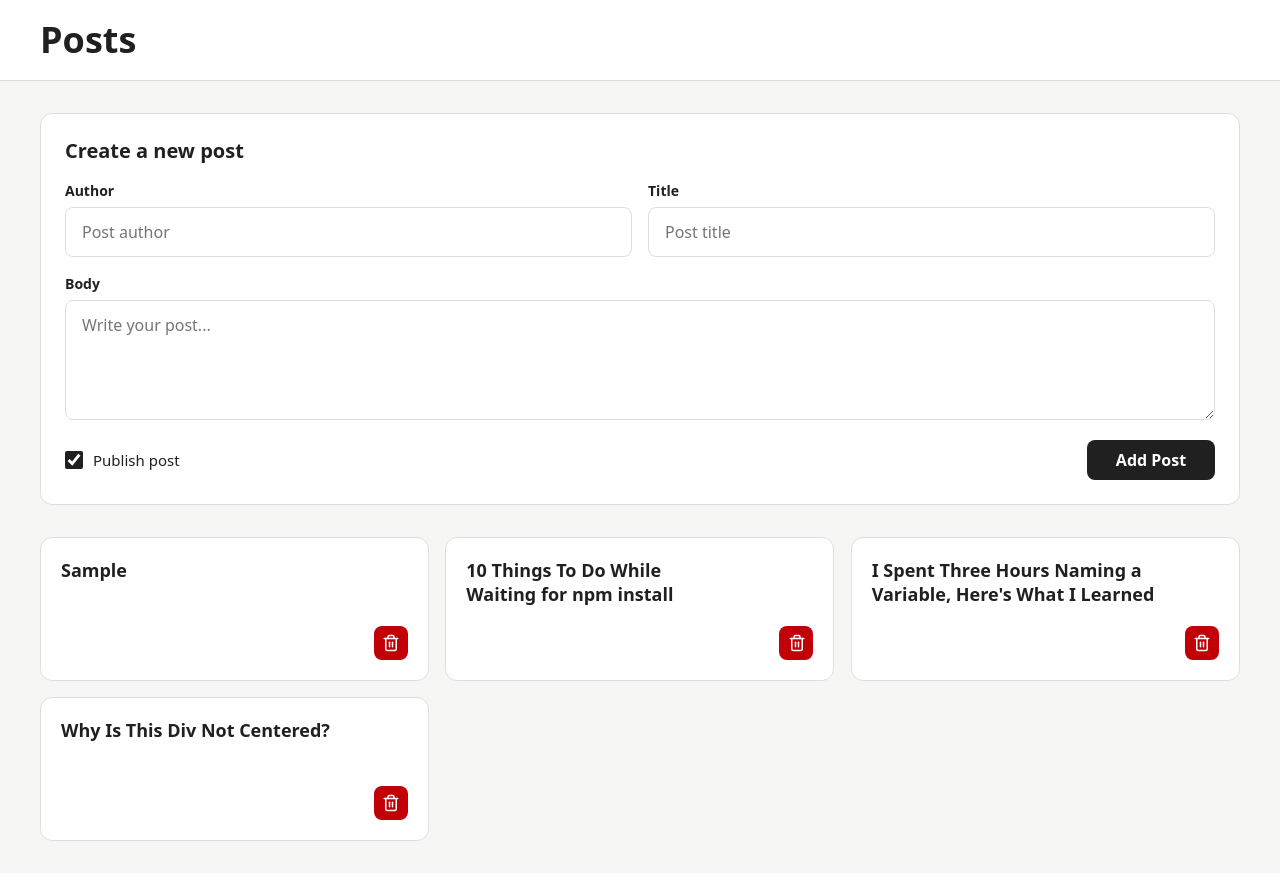
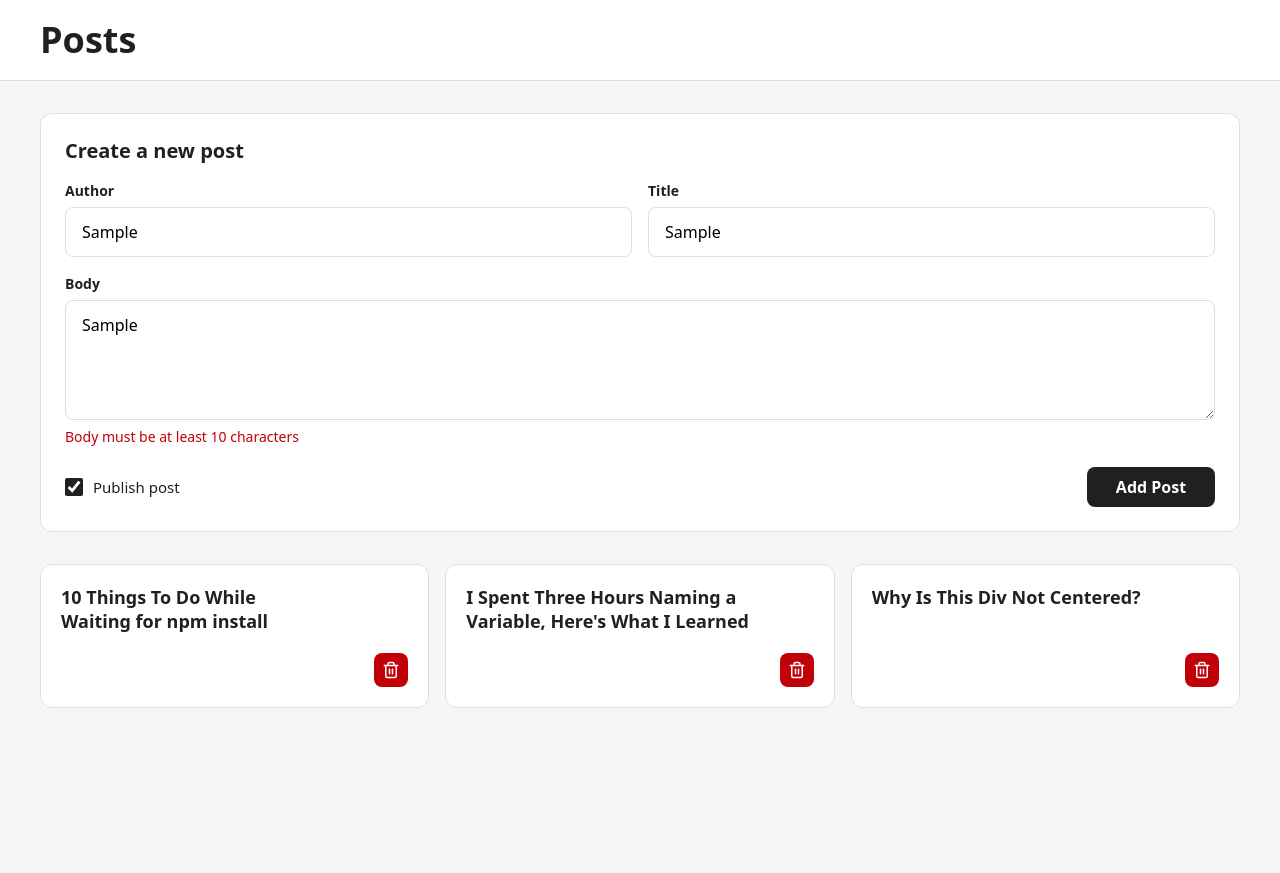
Before and after one commit to emanuelefavero/react-form, a React (Vite) app: page / in a window 1280 px wide. Both pictures are taken after typing "Sample", "Sample", "Sample" into the empty fields and a click on the button "Add Post". After the commit the page ends 800 px from the top, so only its background shows below. Built offline with nearby package versions, Linux system fonts and the light colour scheme.

Commit message:
feat: add custom validation to PostForm component

```diff
--- a/src/components/PostForm.css
+++ b/src/components/PostForm.css
@@ -28,6 +28,12 @@
     label {
       font-size: 0.875rem;
       font-weight: 600;
+    }
+
+    .form-error {
+      font-size: 0.875rem;
+      color: var(--danger);
+      animation: fade-in-text 320ms ease-in both;
     }
   }
 
--- a/src/components/PostForm.jsx
+++ b/src/components/PostForm.jsx
@@ -10,8 +10,39 @@ const INITIAL_FORM_DATA = {
   public: true,
 };
 
+const validateForm = (data) => {
+  const errors = {};
+
+  if (!data.author) {
+    errors.author = 'Author is required';
+  } else if (data.author.length < 3) {
+    errors.author = 'Author must be at least 3 characters';
+  } else if (data.author.length > 50) {
+    errors.author = 'Author must be less than 50 characters';
+  }
+
+  if (!data.title) {
+    errors.title = 'Title is required';
+  } else if (data.title.length < 3) {
+    errors.title = 'Title must be at least 3 characters';
+  } else if (data.title.length > 100) {
+    errors.title = 'Title must be less than 100 characters';
+  }
+
+  if (!data.body) {
+    errors.body = 'Body is required';
+  } else if (data.body.length < 10) {
+    errors.body = 'Body must be at least 10 characters';
+  } else if (data.body.length > 1000) {
+    errors.body = 'Body must be less than 1000 characters';
+  }
+
+  return errors;
+};
+
 export const PostForm = ({ onAddPost }) => {
   const [formData, setFormData] = useState(INITIAL_FORM_DATA);
+  const [errors, setErrors] = useState({});
 
   const handleFormData = (e) => {
     const { type, name, value, checked } = e.target;
@@ -27,8 +58,23 @@ export const PostForm = ({ onAddPost }) => {
   const handleSubmit = (e) => {
     e.preventDefault();
 
-    onAddPost(formData);
+    const submittedData = {
+      ...formData,
+      author: formData.author.trim(),
+      title: formData.title.trim(),
+      body: formData.body.trim(),
+    };
+
+    const validationErrors = validateForm(submittedData);
+
+    if (Object.keys(validationErrors).length > 0) {
+      setErrors(validationErrors);
+      return;
+    }
+
+    onAddPost(submittedData);
     setFormData(INITIAL_FORM_DATA);
+    setErrors({});
   };
 
   return (
@@ -43,11 +89,17 @@ export const PostForm = ({ onAddPost }) => {
           id='post-form-author'
           value={formData.author}
           onChange={handleFormData}
-          required
-          minLength={3}
-          maxLength={50}
+          aria-invalid={Boolean(errors.author)}
+          aria-describedby={errors.author ? 'author-error' : undefined}
         />
+
+        {errors.author && (
+          <p className='form-error' id='author-error'>
+            {errors.author}
+          </p>
+        )}
       </div>
+
       <div className='form-group'>
         <label htmlFor='post-form-title'>Title</label>
         <Input
@@ -56,10 +108,15 @@ export const PostForm = ({ onAddPost }) => {
           id='post-form-title'
           value={formData.title}
           onChange={handleFormData}
-          required
-          minLength={3}
-          maxLength={100}
+          aria-invalid={Boolean(errors.title)}
+          aria-describedby={errors.title ? 'title-error' : undefined}
         />
+
+        {errors.title && (
+          <p className='form-error' id='title-error'>
+            {errors.title}
+          </p>
+        )}
       </div>
 
       <div className='form-group form-group-wide'>
@@ -71,10 +128,15 @@ export const PostForm = ({ onAddPost }) => {
           id='post-form-body'
           value={formData.body}
           onChange={handleFormData}
-          required
-          minLength={10}
-          maxLength={1000}
+          aria-invalid={Boolean(errors.body)}
+          aria-describedby={errors.body ? 'body-error' : undefined}
         />
+
+        {errors.body && (
+          <p className='form-error' id='body-error'>
+            {errors.body}
+          </p>
+        )}
       </div>
 
       <div className='form-actions'>
--- a/src/index.css
+++ b/src/index.css
@@ -218,6 +218,15 @@ body {
   }
 }
 
+@keyframes fade-in-text {
+  from {
+    opacity: 0;
+  }
+  to {
+    opacity: 1;
+  }
+}
+
 /* ------------------------- */
 
 /* DEBUG */
```
